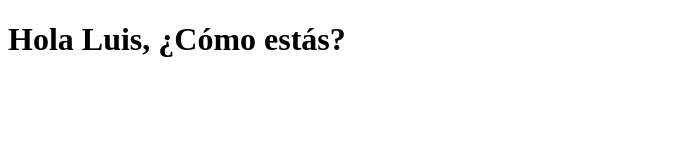
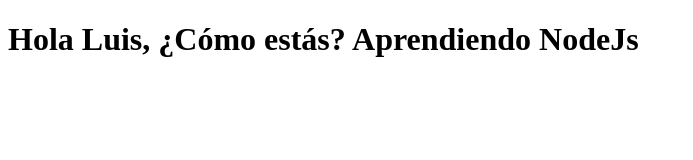
Before and after one commit to luisburgosvilca/projectDemoCursoPrework, a plain HTML site: page index.html in a window 1280 px wide. Shown: the whole page, without its empty margins (0-693 px from the left). Drawn offline with Linux system fonts and the light colour scheme.

Commit message:
second commit

```diff
--- a/index.html
+++ b/index.html
@@ -7,6 +7,6 @@
     <title>My firts website</title>
 </head>
 <body>
-    <h1>Hola Luis, ¿Cómo estás?</h1>
+    <h1>Hola Luis, ¿Cómo estás? Aprendiendo NodeJs</h1>
 </body>
 </html>
```
